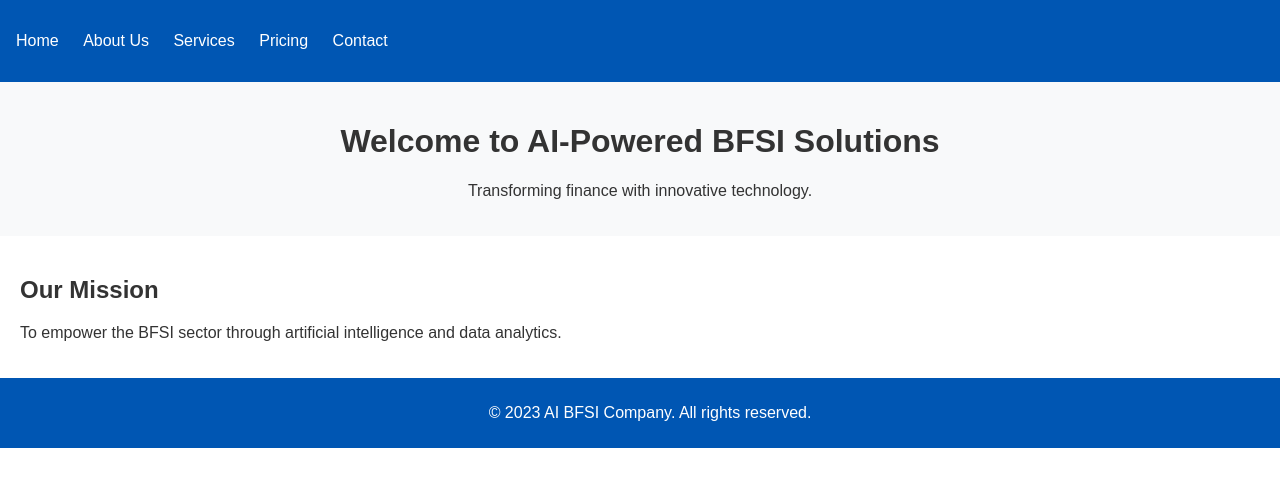
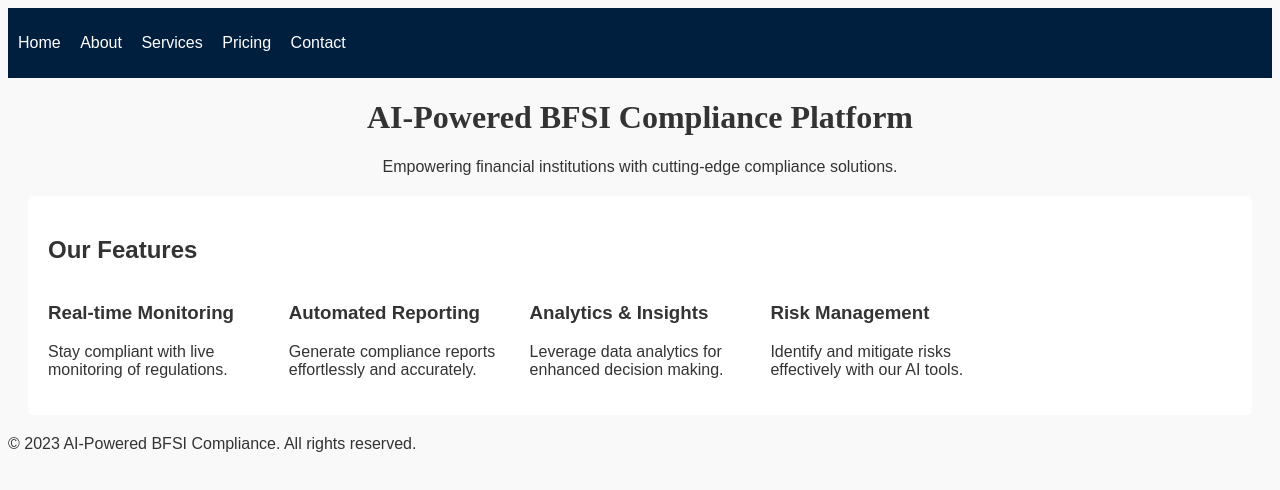
Before and after one commit to Agarwal-Sudhanshu/ai-static-builder, a website: page docs/index.html in a window 1280 px wide. Drawn offline with Linux system fonts and the light colour scheme.

Commit message:
Rollback to 2026-02-28T16-55-57-307Z

```diff
--- a/docs/index.html
+++ b/docs/index.html
@@ -3,31 +3,34 @@
 <head>
     <meta charset="UTF-8">
     <meta name="viewport" content="width=device-width, initial-scale=1.0">
-    <title>Home | AI BFSI Company</title>
+    <title>Home - AI-powered BFSI Compliance</title>
     <link rel="stylesheet" href="style.css">
 </head>
 <body>
     <nav>
         <ul>
             <li><a href="index.html">Home</a></li>
-            <li><a href="about.html">About Us</a></li>
+            <li><a href="about.html">About</a></li>
             <li><a href="services.html">Services</a></li>
             <li><a href="pricing.html">Pricing</a></li>
             <li><a href="contact.html">Contact</a></li>
         </ul>
     </nav>
     <header>
-        <h1>Welcome to AI-Powered BFSI Solutions</h1>
-        <p>Transforming finance with innovative technology.</p>
+        <h1>AI-Powered BFSI Compliance Platform</h1>
+        <p>Empowering financial institutions with cutting-edge compliance solutions.</p>
     </header>
-    <main>
-        <section>
-            <h2>Our Mission</h2>
-            <p>To empower the BFSI sector through artificial intelligence and data analytics.</p>
-        </section>
-    </main>
+    <section class="features">
+        <h2>Our Features</h2>
+        <div class="feature-grid">
+            <div class="feature-item"><h3>Real-time Monitoring</h3><p>Stay compliant with live monitoring of regulations.</p></div>
+            <div class="feature-item"><h3>Automated Reporting</h3><p>Generate compliance reports effortlessly and accurately.</p></div>
+            <div class="feature-item"><h3>Analytics & Insights</h3><p>Leverage data analytics for enhanced decision making.</p></div>
+            <div class="feature-item"><h3>Risk Management</h3><p>Identify and mitigate risks effectively with our AI tools.</p></div>
+        </div>
+    </section>
     <footer>
-        <p>&copy; 2023 AI BFSI Company. All rights reserved.</p>
+        <p>&copy; 2023 AI-Powered BFSI Compliance. All rights reserved.</p>
     </footer>
 </body>
 </html>
--- a/docs/style.css
+++ b/docs/style.css
@@ -1,8 +1,12 @@
-body { font-family: Arial, sans-serif; margin: 0; padding: 0; color: #333; }
-nav { background: #0056b3; padding: 1em; }
-nav ul { list-style: none; padding: 0; }
-nav ul li { display: inline; margin-right: 20px; }
+body { background-color: #f9f9f9; color: #333; font-family: Arial, sans-serif; }
+nav { background-color: #001f3f; padding: 10px; }
+nav ul { list-style-type: none; padding: 0; }
+nav ul li { display: inline; margin-right: 15px; }
 nav a { color: white; text-decoration: none; }
-header { background: #f8f9fa; padding: 20px; text-align: center; }
-main { padding: 20px; }
-footer { background: #0056b3; color: white; text-align: center; padding: 10px; position: relative; bottom: 0; width: 100%; }
+header { text-align: center; margin: 20px 0; }
+h1 { font-family: 'Times New Roman', serif; }
+.features, .mission, .service-list, .pricing-table, .contact-form { margin: 20px; padding: 20px; border-radius: 5px; background-color: #fff; }
+.feature-grid { display: grid; grid-template-columns: repeat(auto-fill, minmax(200px, 1fr)); gap: 20px; }
+.footer { text-align: center; padding: 10px; }
+table { width: 100%; border-collapse: collapse; }
+table, th, td { border: 1px solid #ccc; padding: 8px; text-align: left; }
```
Also changed, not shown: docs/about.html (+8 -9 lines), docs/contact.html (+15 -9 lines), docs/pricing.html (+14 -10 lines), docs/services.html (+13 -9 lines).
